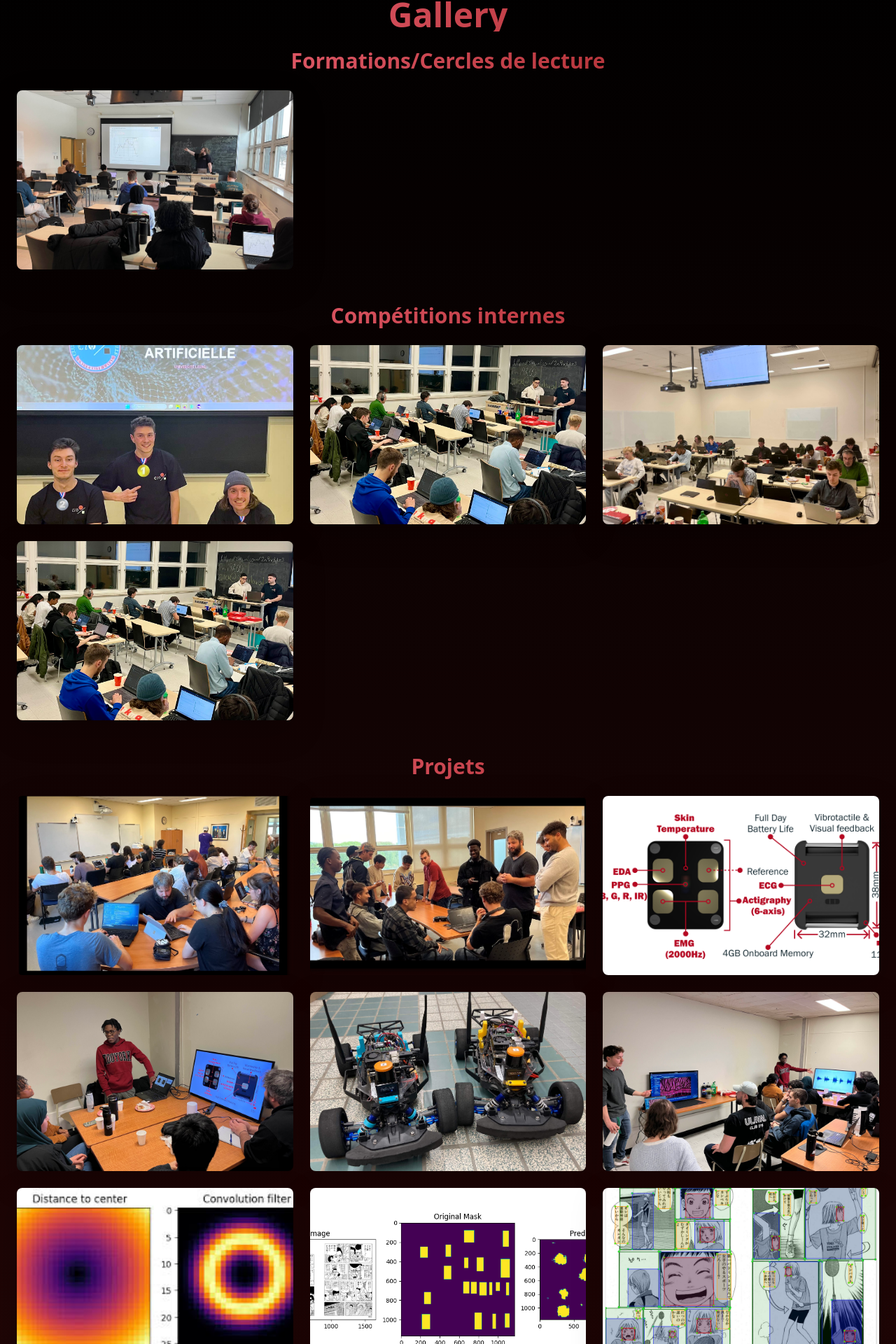
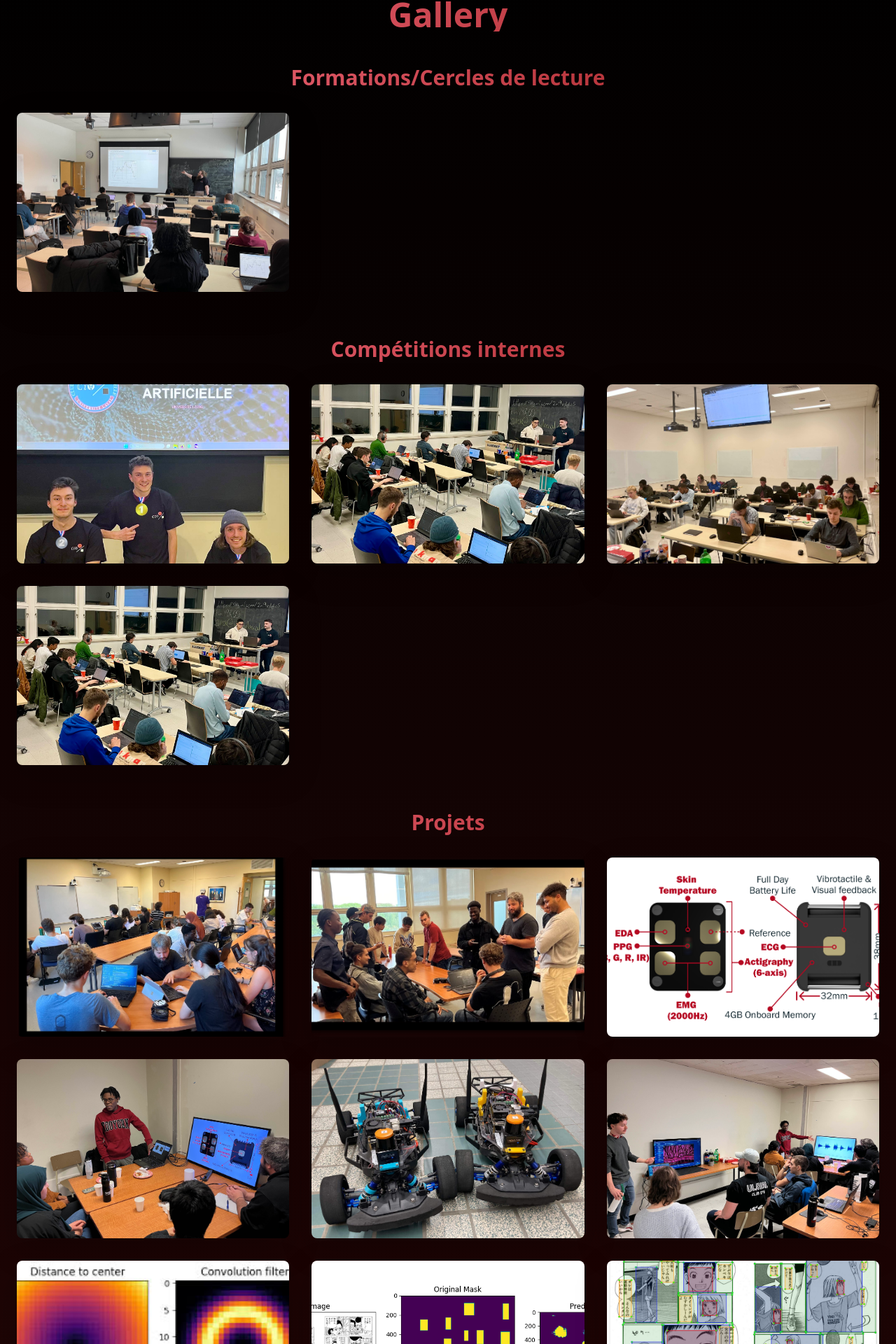
Before and after one commit to cia-ulaval/Site_Club_IA, a React (Vite) app: page /gallery in a window 1280 px wide. Shown: the part 92-2012 px from the top of the page at 70% size. Built offline with nearby package versions, Linux system fonts and the light colour scheme.

Commit message:
optimized some code
deleted some, corrected grammar errors and optimized because I had some complicated ways to do a simple thing

```diff
--- a/src/pages/FlapEEG.tsx
+++ b/src/pages/FlapEEG.tsx
@@ -11,7 +11,7 @@ import {
   Pause,
 } from "lucide-react";
 
-function About() {
+function FlapEEG() {
   const [isPlaying, setIsPlaying] = useState(false);
   const videoRef = useRef<HTMLVideoElement>(null);
 
@@ -64,7 +64,7 @@ function About() {
     {
       icon: <Radical className="w-8 h-8" />,
       title: "Hedi Braham",
-      description: "Dealt with the data and it's collection.",
+      description: "Dealt with the data and its collection.",
     },
     {
       icon: <Rocket className="w-8 h-8" />,
@@ -92,18 +92,18 @@ function About() {
               FlapEEG is a video game that is controlled by thought. We have
               trained an AI model to interpret brain signals and translate them
               into actions in the game. For this to work, we equipped ourselves
-              with the latest EEG (electroencephalogram) technology and and a
-              lot of patience. It was hard at first, we needed to test with
-              simple algorithms, but once we got the hang of it, we introduced
-              our AI model and with trial and error, got it to understand the
-              brain signals. The game is now fully functional and every thought
-              you have counts: that's how you control your caracter!
+              with the latest EEG (electroencephalogram) technology and a lot of
+              patience. It was hard at first, we needed to test with simple
+              algorithms, but once we got the hang of it, we introduced our AI
+              model and with trial and error, got it to understand the brain
+              signals. The game is now fully functional and every thought you
+              have counts: that's how you control your character!
             </p>
             <p className="text-gray-400 text-justify">
               The format of the game is simple; ever heard of flappy bird? Well,
               it's the same simple yet fun concept. The only difference is that
               you control the bird with your thoughts. The simple will to make
-              the little caracter avoid obstacles is enough to make it move. We
+              the little character avoid obstacles is enough to make it move. We
               are very proud of the work we have accomplished; it may only be
               the beginning of a video game revolution! Think about it, what if
               we combined this mechanic to a VR headset? 100% immersion, 100%
@@ -139,7 +139,7 @@ function About() {
 
       <section id="Week1" className="mb-20 text-justify">
         <h2 className="text-3xl font-bold gradient-text mb-6">
-          Our begginings (Week 1)
+          Our beginnings (Week 1)
         </h2>
         <div className="grid grid-cols-1 md:grid-cols-2 gap-8">
           <div className="hero-card">
@@ -172,11 +172,11 @@ function About() {
           <div>
             <p className="text-gray-400 mb-6">
               Just like any other project, FlapEEG had a beginning. It all
-              started during the the spring semester of 2024. It was a rough
-              start: we had many participants and loads of ideas, but the
-              organisation was very hard to manage. Members came and went, and
-              people of course had exmans and other things to attend which left
-              us with a very different load of work to do.
+              started during the spring semester of 2024. It was a rough start:
+              we had many participants and loads of ideas, but the organization
+              was very hard to manage. Members came and went, and people of
+              course had exams and other things to attend which left us with a
+              very different load of work to do.
             </p>
             <p className="text-gray-400">
               All that to say, that semester, we didn't get as much as we
@@ -185,7 +185,7 @@ function About() {
               new concept: instead of open to everyone, we would screen the
               participants and make a choice based on their skills, their
               availability but most importantly, their interest in the project.
-              This way, we were able to work much more efficiently and adress
+              This way, we were able to work much more efficiently and address
               any issues immediately. It was indeed a great success! We were
               able to finish the first step of FlapEEG before our deadline: Make
               it work with a simple algorithm that would detect blinks. Our
@@ -203,7 +203,7 @@ function About() {
         </p>
       </section>
 
-      <section id="Week2-4" className="mb-20 text-justify ">
+      <section id="Week2-4" className="mb-20 text-justify">
         <h2 className="text-3xl font-bold gradient-text mb-6">
           Collecting Data (Week 2 - Week 4)
         </h2>
@@ -213,7 +213,7 @@ function About() {
           to interpret brain signals. We had to find a way to collect this data
           and to make sure it was clean and usable. To do that, we asked many
           participants to perform a series of tests with the headset. We then
-          hard Jordan and Dereck work on a way to clean the data and make it
+          had Jordan and Dereck work on a way to clean the data and make it
           usable.
         </p>
 
@@ -237,16 +237,16 @@ function About() {
           Training (Week 4 - Week 6)
         </h2>
         <p className="text-gray-400">Coming soon...</p>
+      </section>
 
-        <section id="Week6-9" className="mb-20">
-          <h2 className="text-3xl font-bold gradient-text mb-6 mt-20">
-            Optimization (Week 6 - Week 9)
-          </h2>
-          <p className="text-gray-400 p">Coming soon...</p>
-        </section>
+      <section id="Week6-9" className="mb-20">
+        <h2 className="text-3xl font-bold gradient-text mb-6 mt-20">
+          Optimization (Week 6 - Week 9)
+        </h2>
+        <p className="text-gray-400">Coming soon...</p>
       </section>
     </div>
   );
 }
 
-export default About;
+export default FlapEEG;
--- a/src/pages/Gallery.tsx
+++ b/src/pages/Gallery.tsx
@@ -123,23 +123,21 @@ function Gallery() {
     },
   ];
 
-  return (
-    <section className="container mx-auto p-4 text-center">
-      <h1 className="text-5xl font-bold gradient-text mb-6">Gallery</h1>
-
-      <div className="mb-12">
-        <h2 className="text-3xl font-semibold gradient-text mb-4">
-          Formations/Cercles de lecture
-        </h2>
-        <div className="grid grid-cols-1 sm:grid-cols-2 md:grid-cols-3 gap-4">
-          {formationImages.map((image, index) => (
+  const renderImages = (
+    images: { src: string; desc: string }[],
+    title: string
+  ) => (
+    <div className="mb-16">
+      <h2 className="text-3xl font-semibold gradient-text mb-8">{title}</h2>
+      <div className="grid grid-cols-1 sm:grid-cols-2 md:grid-cols-3 gap-8">
+        {images.map((image, index) => (
           <div
             key={index}
             className="relative overflow-hidden rounded-lg shadow-lg group"
           >
             <img
               src={image.src}
-                alt={`Formation image ${index + 1}`}
+              alt={`${title} image ${index + 1}`}
               className="w-full h-64 object-cover transition-transform duration-300 group-hover:scale-110"
             />
             <div className="absolute bottom-0 left-0 right-0 bg-black bg-opacity-75 text-center p-2 opacity-0 group-hover:opacity-100 transition-opacity duration-300">
@@ -149,73 +147,15 @@ function Gallery() {
         ))}
       </div>
     </div>
+  );
 
-      <div className="mb-12">
-        <h2 className="text-3xl font-semibold gradient-text mb-4">
-          Compétitions internes
-        </h2>
-        <div className="grid grid-cols-1 sm:grid-cols-2 md:grid-cols-3 gap-4">
-          {competitionImages.map((image, index) => (
-            <div
-              key={index}
-              className="relative overflow-hidden rounded-lg shadow-lg group"
-            >
-              <img
-                src={image.src}
-                alt={`Compétition image ${index + 1}`}
-                className="w-full h-64 object-cover transition-transform duration-300 group-hover:scale-110"
-              />
-              <div className="absolute bottom-0 left-0 right-0 bg-black bg-opacity-75 text-center p-2 opacity-0 group-hover:opacity-100 transition-opacity duration-300">
-                {image.desc}
-              </div>
-            </div>
-          ))}
-        </div>
-      </div>
-
-      <div className="mb-12">
-        <h2 className="text-3xl font-semibold gradient-text mb-4">Projets</h2>
-        <div className="grid grid-cols-1 sm:grid-cols-2 md:grid-cols-3 gap-4">
-          {projectImages.map((image, index) => (
-            <div
-              key={index}
-              className="relative overflow-hidden rounded-lg shadow-lg group"
-            >
-              <img
-                src={image.src}
-                alt={`Projet image ${index + 1}`}
-                className="w-full h-64 object-cover transition-transform duration-300 group-hover:scale-110"
-              />
-              <div className="absolute bottom-0 left-0 right-0 bg-black bg-opacity-75 text-center p-2 opacity-0 group-hover:opacity-100 transition-opacity duration-300">
-                {image.desc}
-              </div>
-            </div>
-          ))}
-        </div>
-      </div>
-
-      <div className="mb-12">
-        <h2 className="text-3xl font-semibold gradient-text mb-4">
-          Implications communautaires
-        </h2>
-        <div className="grid grid-cols-1 sm:grid-cols-2 md:grid-cols-3 gap-4">
-          {communityImages.map((image, index) => (
-            <div
-              key={index}
-              className="relative overflow-hidden rounded-lg shadow-lg group"
-            >
-              <img
-                src={image.src}
-                alt={`Community image ${index + 1}`}
-                className="w-full h-64 object-cover transition-transform duration-300 group-hover:scale-110"
-              />
-              <div className="absolute bottom-0 left-0 right-0 bg-black bg-opacity-75 text-center p-2 opacity-0 group-hover:opacity-100 transition-opacity duration-300">
-                {image.desc}
-              </div>
-            </div>
-          ))}
-        </div>
-      </div>
+  return (
+    <section className="container mx-auto p-4 text-center">
+      <h1 className="text-5xl font-bold gradient-text mb-12">Gallery</h1>
+      {renderImages(formationImages, "Formations/Cercles de lecture")}
+      {renderImages(competitionImages, "Compétitions internes")}
+      {renderImages(projectImages, "Projets")}
+      {renderImages(communityImages, "Implications communautaires")}
     </section>
   );
 }
--- a/src/pages/Home.tsx
+++ b/src/pages/Home.tsx
@@ -22,7 +22,7 @@ function Home() {
       title: "Brain Controlled Video Game",
       image: "/flappycard.jpg",
       description: "EEG controlled retro video game",
-      link: "/flappyeeg",
+      link: "/flapeeg",
     },
     {
       title: "Muscle controlled race car",
```
Lines whose indentation alone changed are shown as unchanged.
